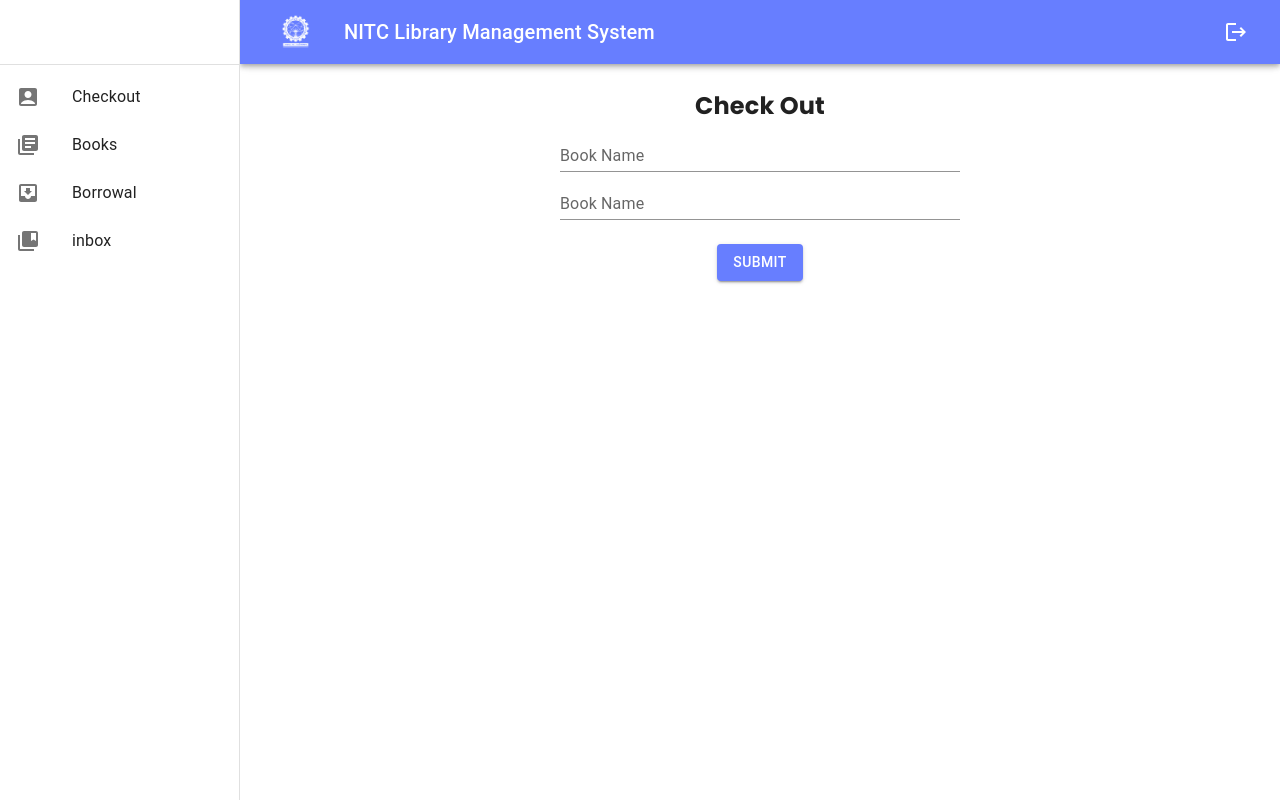
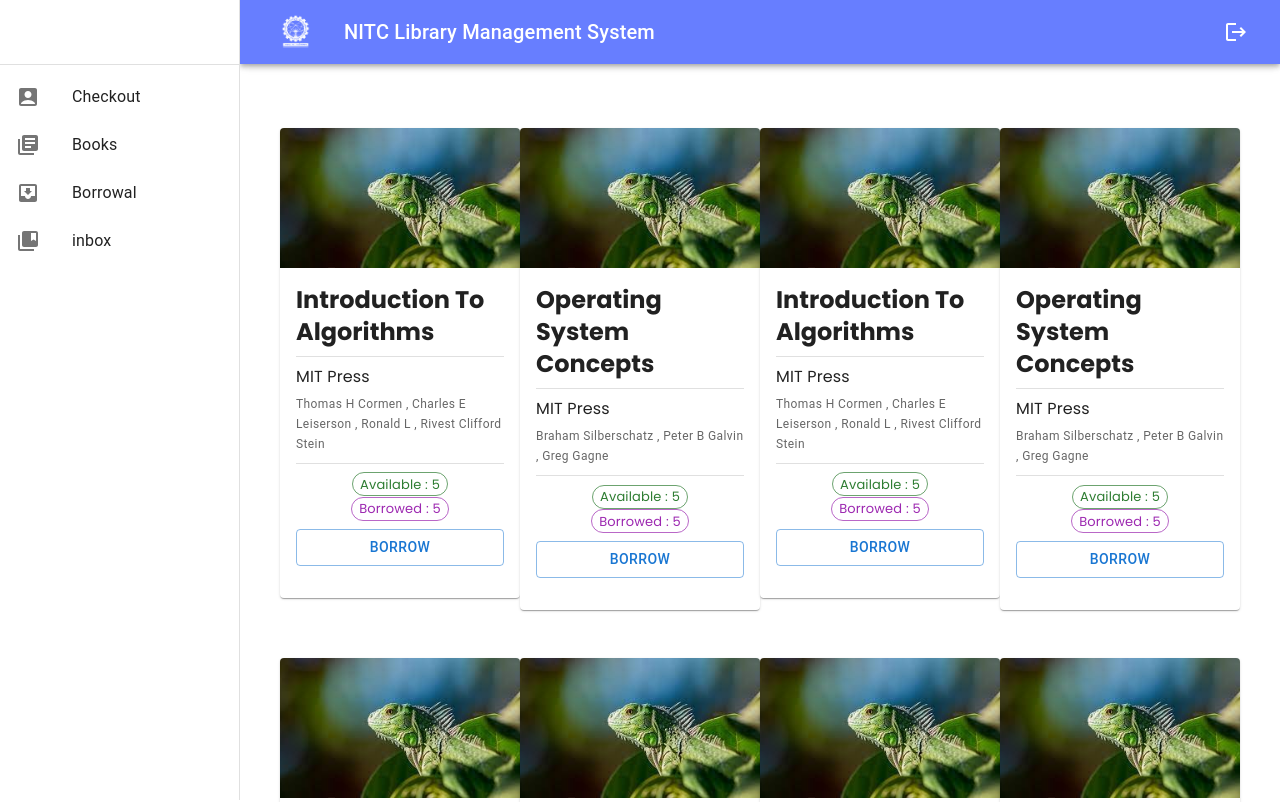
Before and after one commit to Pavithra-Rajan/NITC-LMS-frontend, a React (Create React App) app: page /dashboard/books in a window 1280 px wide. Before the commit this address led to /dashboard/first. Shown: the top 802 px of the page. Built offline with nearby package versions, Linux system fonts and the light colour scheme.

Commit message:
added book view component

```diff
--- a/src/App.js
+++ b/src/App.js
@@ -7,10 +7,13 @@ import Login from "./pages/login/login";
 
 export default function App() {
 	const env = "prod";
-	let baseURL =
-		env === "prod"
-			? "https://nitc-lms-backend.herokuapp.com/api"
-			: "http://localhost:5000/api";
+	// const db_url =
+	// 	"heroku pg:psql postgresql-opaque-59198 --app nitc-lms-backend";
+	// let baseURL =
+	// 	env === "prod"
+	// 		? "https://nitc-lms-backend.herokuapp.com/api"
+	// 		: "http://localhost:5000/api";
+	let baseURL = "http://localhost:5000/api";
 	axios.defaults.baseURL = baseURL;
 	axios.defaults.headers.post["Access-Control-Allow-Origin"] = "*";
 	return (
--- /dev/null
+++ b/src/components/book.js
@@ -0,0 +1,216 @@
+import { useState } from "react";
+import img from "./reptile.jpg";
+import Card from "@mui/material/Card";
+import { styled } from "@mui/material/styles";
+import CardActions from "@mui/material/CardActions";
+import CardContent from "@mui/material/CardContent";
+import CardMedia from "@mui/material/CardMedia";
+import ExpandMoreIcon from "@mui/icons-material/ExpandMore";
+import IconButton from "@mui/material/IconButton";
+import Button from "@mui/material/Button";
+import Typography from "@mui/material/Typography";
+import Divider from "@mui/material/Divider";
+import { Chip, Stack } from "@mui/material";
+import BookmarkBorderIcon from "@mui/icons-material/BookmarkBorder";
+import Grid from "@mui/material/Grid";
+import { Box } from "@mui/system";
+
+const toTitleCase = (str) => {
+	return str
+		.toLowerCase()
+		.split(" ")
+		.map(function (word) {
+			return word.charAt(0).toUpperCase() + word.slice(1);
+		})
+		.join(" ");
+};
+
+const Book = ({ book }) => {
+	const color = { available: "success", borrowed: "danger" };
+	return (
+		<Card sx={{ maxWidth: 270 }}>
+			<CardMedia component='img' alt='green iguana' height='140' image={img} />
+			<CardContent>
+				<Typography align='left' gutterBottom variant='h5' component='div'>
+					<strong>{book.book_name}</strong>
+				</Typography>
+				<Divider sx={{ my: 1 }} />
+				<Typography
+					align='left'
+					gutterBottom
+					variant='subheading1'
+					component='div'
+				>
+					{book.publisher}
+				</Typography>
+				<Typography
+					align='left'
+					variant='caption'
+					display='block'
+					color='text.secondary'
+				>
+					{toTitleCase(book.authors.join(" , "))}
+				</Typography>
+				<Divider sx={{ my: 1 }} />
+				{/* {Object.keys(book.availability).map((key, value) => (
+					<Typography
+						align='left'
+						variant='caption'
+						display='block'
+						style={{ color: color.key }}
+					>
+						{toTitleCase(key)} : {book.availability[key]}
+					</Typography>
+				))}
+				<Divider sx={{ my: 1 }} /> */}
+				{Object.keys(book.availability).map((key, value) => (
+					<Box display='inline-flex' justifyContent='flex-start'>
+						<Chip
+							sx={{ mx: 1 }}
+							label={toTitleCase(key) + " : " + book.availability[key]}
+							size='small'
+							variant='outlined'
+							color={key == "available" ? "success" : "secondary"}
+						/>
+					</Box>
+				))}
+				<Button sx={{ mt: 1 }} variant='outlined' fullWidth>
+					Borrow
+				</Button>
+			</CardContent>
+			<CardActions disableSpacing></CardActions>
+		</Card>
+	);
+};
+
+const Search = () => {
+	return <div></div>;
+};
+
+const BookComponent = (props) => {
+	const initialData = [
+		{
+			authors: [
+				"Thomas H Cormen",
+				"Charles E Leiserson",
+				"Ronald L",
+				"Rivest Clifford Stein",
+			],
+			availability: {
+				available: 5,
+				borrowed: 5,
+			},
+			book_name: "Introduction To Algorithms",
+			isbn: "9780070131439",
+			publisher: "MIT Press",
+			tags: ["Algorithms", "DSA", "Computer Science"],
+		},
+		{
+			authors: ["braham Silberschatz", "Peter B Galvin", "Greg Gagne"],
+			availability: {
+				available: 5,
+				borrowed: 5,
+			},
+			book_name: "Operating System Concepts",
+			isbn: "9780470128725",
+			publisher: "MIT Press",
+			tags: ["Algorithms", "OS", "Computer Science", "Design"],
+		},
+		{
+			authors: [
+				"Thomas H Cormen",
+				"Charles E Leiserson",
+				"Ronald L",
+				"Rivest Clifford Stein",
+			],
+			availability: {
+				available: 5,
+				borrowed: 5,
+			},
+			book_name: "Introduction To Algorithms",
+			isbn: "9780070131439",
+			publisher: "MIT Press",
+			tags: ["Algorithms", "DSA", "Computer Science"],
+		},
+		{
+			authors: ["braham Silberschatz", "Peter B Galvin", "Greg Gagne"],
+			availability: {
+				available: 5,
+				borrowed: 5,
+			},
+			book_name: "Operating System Concepts",
+			isbn: "9780470128725",
+			publisher: "MIT Press",
+			tags: ["Algorithms", "OS", "Computer Science", "Design"],
+		},
+		{
+			authors: [
+				"Thomas H Cormen",
+				"Charles E Leiserson",
+				"Ronald L",
+				"Rivest Clifford Stein",
+			],
+			availability: {
+				available: 5,
+				borrowed: 5,
+			},
+			book_name: "Introduction To Algorithms",
+			isbn: "9780070131439",
+			publisher: "MIT Press",
+			tags: ["Algorithms", "DSA", "Computer Science"],
+		},
+		{
+			authors: ["braham Silberschatz", "Peter B Galvin", "Greg Gagne"],
+			availability: {
+				available: 5,
+				borrowed: 5,
+			},
+			book_name: "Operating System Concepts",
+			isbn: "9780470128725",
+			publisher: "MIT Press",
+			tags: ["Algorithms", "OS", "Computer Science", "Design"],
+		},
+		{
+			authors: [
+				"Thomas H Cormen",
+				"Charles E Leiserson",
+				"Ronald L",
+				"Rivest Clifford Stein",
+			],
+			availability: {
+				available: 5,
+				borrowed: 5,
+			},
+			book_name: "Introduction To Algorithms",
+			isbn: "9780070131439",
+			publisher: "MIT Press",
+			tags: ["Algorithms", "DSA", "Computer Science"],
+		},
+		{
+			authors: ["braham Silberschatz", "Peter B Galvin", "Greg Gagne"],
+			availability: {
+				available: 5,
+				borrowed: 5,
+			},
+			book_name: "Operating System Concepts",
+			isbn: "9780470128725",
+			publisher: "MIT Press",
+			tags: ["Algorithms", "OS", "Computer Science", "Design"],
+		},
+	];
+	const [book, setBook] = useState(initialData);
+	return (
+		<Box p={2}>
+			<Search />
+			<Grid container>
+				{book.map((book) => (
+					<Grid my={3} xs={3}>
+						<Book book={book} />
+					</Grid>
+				))}
+			</Grid>
+		</Box>
+	);
+};
+
+export default BookComponent;
--- a/src/pages/dashboard/dashboard.js
+++ b/src/pages/dashboard/dashboard.js
@@ -29,6 +29,7 @@ import {
 	Link,
 	Redirect,
 } from "react-router-dom";
+import BookComponent from "../../components/book";
 
 const drawerWidth = 240;
 
@@ -57,7 +58,6 @@ const AppBar = styled(MuiAppBar, {
 	transition: theme.transitions.create(["margin", "width"], {
 		easing: theme.transitions.easing.sharp,
 		duration: theme.transitions.duration.leavingScreen,
-
 	}),
 	...(open && {
 		width: `calc(100% - ${drawerWidth}px)`,
@@ -76,7 +76,6 @@ const DrawerHeader = styled("div")(({ theme }) => ({
 	// necessary for content to be below app bar
 	...theme.mixins.toolbar,
 	justifyContent: "flex-start",
-
 }));
 
 const FirstComponent = () => {
@@ -84,26 +83,27 @@ const FirstComponent = () => {
 		<>
 			<h2>Check Out</h2>
 			<TextField
-				id="book-name"
-				label="Book Name"
-				variant="standard"
-				justifyContent="center"
-				align="center"
-				style = {{width: 400}}
+				id='book-name'
+				label='Book Name'
+				variant='standard'
+				justifyContent='center'
+				align='center'
+				style={{ width: 400 }}
 			/>
 			<br />
 			<TextField
-				id="book-name"
-				label="Book Name"
-				variant="standard"
-				justifyContent="center"
-				align="center"
-				style = {{width: 400}}
+				id='book-name'
+				label='Book Name'
+				variant='standard'
+				justifyContent='center'
+				align='center'
+				style={{ width: 400 }}
 			/>
 			<br />
-			<br/>
-			<Button variant="contained" style={{ background: '#677eff' }}>Submit</Button>
-
+			<br />
+			<Button variant='contained' style={{ background: "#677eff" }}>
+				Submit
+			</Button>
 		</>
 	);
 };
@@ -161,7 +161,7 @@ export const Dashboard = () => {
 		<Router basename='/dashboard'>
 			<Box sx={{ display: "flex" }}>
 				<CssBaseline />
-				<AppBar position='fixed' open={open} style={{ background: '#677eff' }}>
+				<AppBar position='fixed' open={open} style={{ background: "#677eff" }}>
 					<Toolbar>
 						<IconButton
 							color='inherit'
@@ -210,7 +210,7 @@ export const Dashboard = () => {
 							</ListItemIcon>
 							<ListItemText primary={"Checkout"} />
 						</ListItem>
-						<ListItem component={Link} to='/second' button key={"inbox"}>
+						<ListItem component={Link} to='/books' button key={"inbox"}>
 							<ListItemIcon>
 								<LibraryBooksIcon />
 							</ListItemIcon>
@@ -236,8 +236,8 @@ export const Dashboard = () => {
 						<Route path='/first'>
 							<FirstComponent />
 						</Route>
-						<Route path='/second'>
-							<SecondComponent />
+						<Route path='/books'>
+							<BookComponent />
 						</Route>
 						<Redirect to='/first' />
 					</Switch>
```
Also changed, not shown: src/components/reptile.jpg (added), src/pages/login/logoblack.png.
